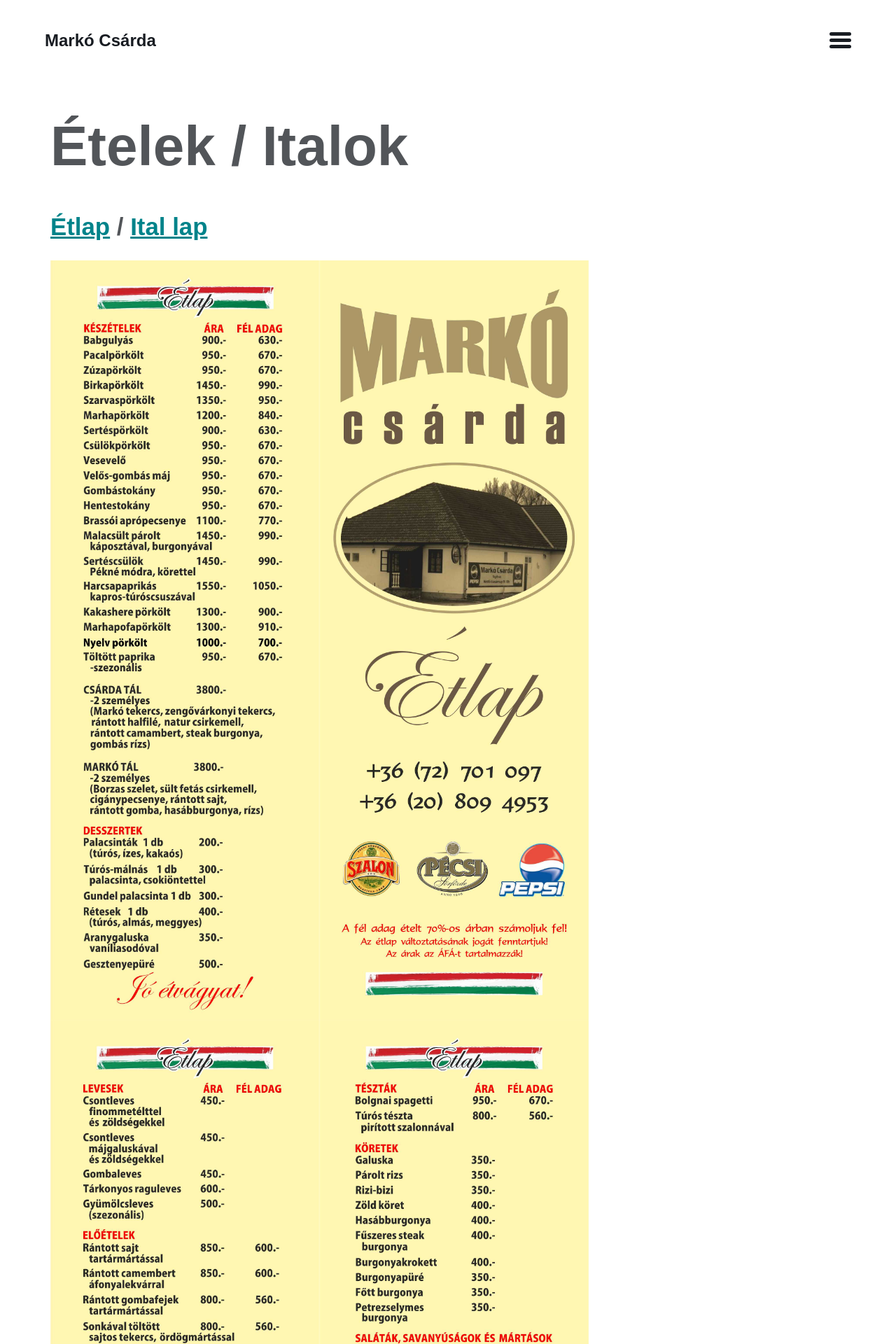
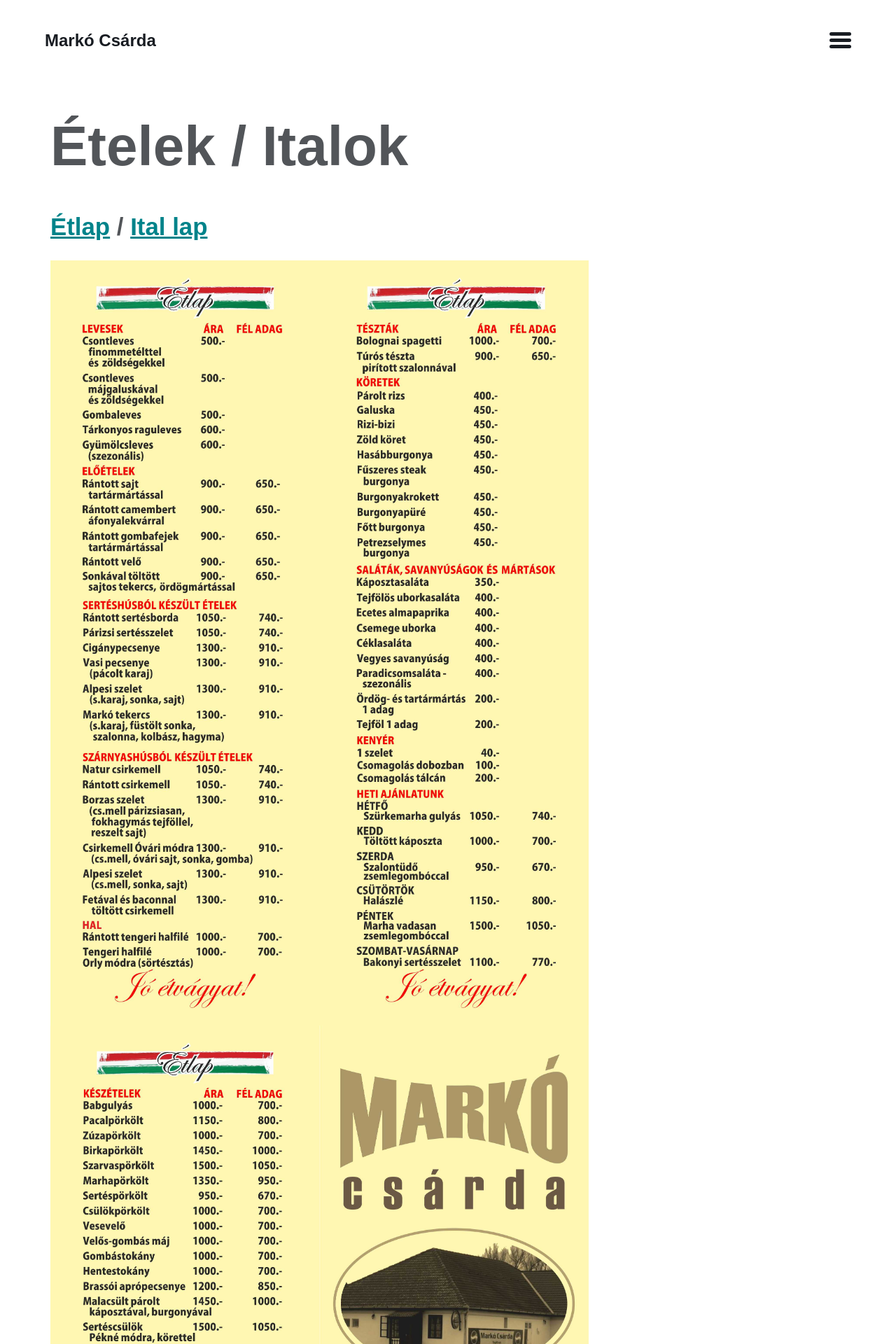
Before and after one commit to ArDrift/MarkoCsarda, a Jekyll site: the page built from _pages/menu.md, in a window 1280 px wide. Shown: the top 1920 px of the page at 70% size. Built offline with Jekyll 4.4.1, drawn with Linux system fonts in a browser that asks for light colours.

Commit message:
Update menus

```diff
--- a/_pages/menu.md
+++ b/_pages/menu.md
@@ -6,13 +6,13 @@ permalink: /menu/
 
 ## [Étlap](#étlap) / [Ital lap](#ital-lap)
 
-![Étlap első oldal]({{ "/assets/images/markoetlap1_2018.jpg" | prepend: site.baseurl }})
-![Étlap második oldal]({{ "/assets/images/markoetlap2_2018.jpg" | prepend: site.baseurl }})
+![Étlap első oldal]({{ "/assets/images/etlap_2020-01-20_1.jpg" | prepend: site.baseurl }})
+![Étlap második oldal]({{ "/assets/images/etlap_2020-01-20_2.jpg" | prepend: site.baseurl }})
 
 
 ## Ital lap
 
 ## [Étlap](#étlap--ital-lap) / [Ital lap](#ital-lap)
 
-![Ital lap első oldal]({{ "/assets/images/Markocs-itallap2018.jpg" | prepend: site.baseurl }})
-![Ital lap második oldal]({{ "/assets/images/Markocs-itallap2018-2.jpg" | prepend: site.baseurl }})
+![Ital lap első oldal]({{ "/assets/images/itallap_2020-02_1.jpg" | prepend: site.baseurl }})
+![Ital lap második oldal]({{ "/assets/images/itallap_2020-02_2.jpg" | prepend: site.baseurl }})
```
Also changed, not shown: assets/images/Markocs-itallap2018-2.jpg (deleted), assets/images/Markocs-itallap2018.jpg (deleted), assets/images/etlap_2020-01-20_1.jpg (added), assets/images/etlap_2020-01-20_2.jpg (added), assets/images/itallap_2020-02_1.jpg (added), assets/images/itallap_2020-02_2.jpg (added), assets/images/markoetlap1_2018.jpg (deleted), assets/images/markoetlap2_2018.jpg (deleted).
